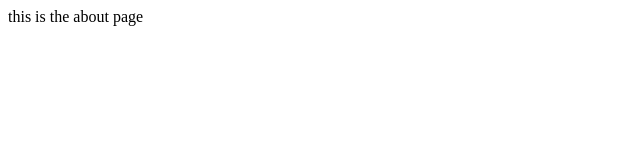
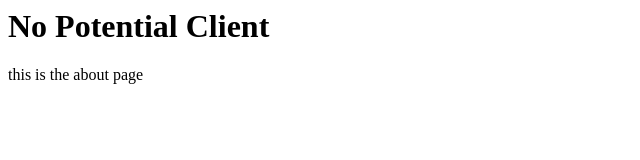
Before and after one commit to gserviss/learn, a website: page about.html in a window 1280 px wide. Shown: the whole page, without its empty margins (0-640 px from the left). Drawn offline with Linux system fonts and the light colour scheme.

Commit message:
new client work

```diff
--- a/about.html
+++ b/about.html
@@ -3,6 +3,9 @@
 	<title></title>
 </head>
 <body>
+	<h1>No Potential Client </h1>
 	this is the about page
+
+	<!-- this is the form -->
 </body>
 </html>
```
